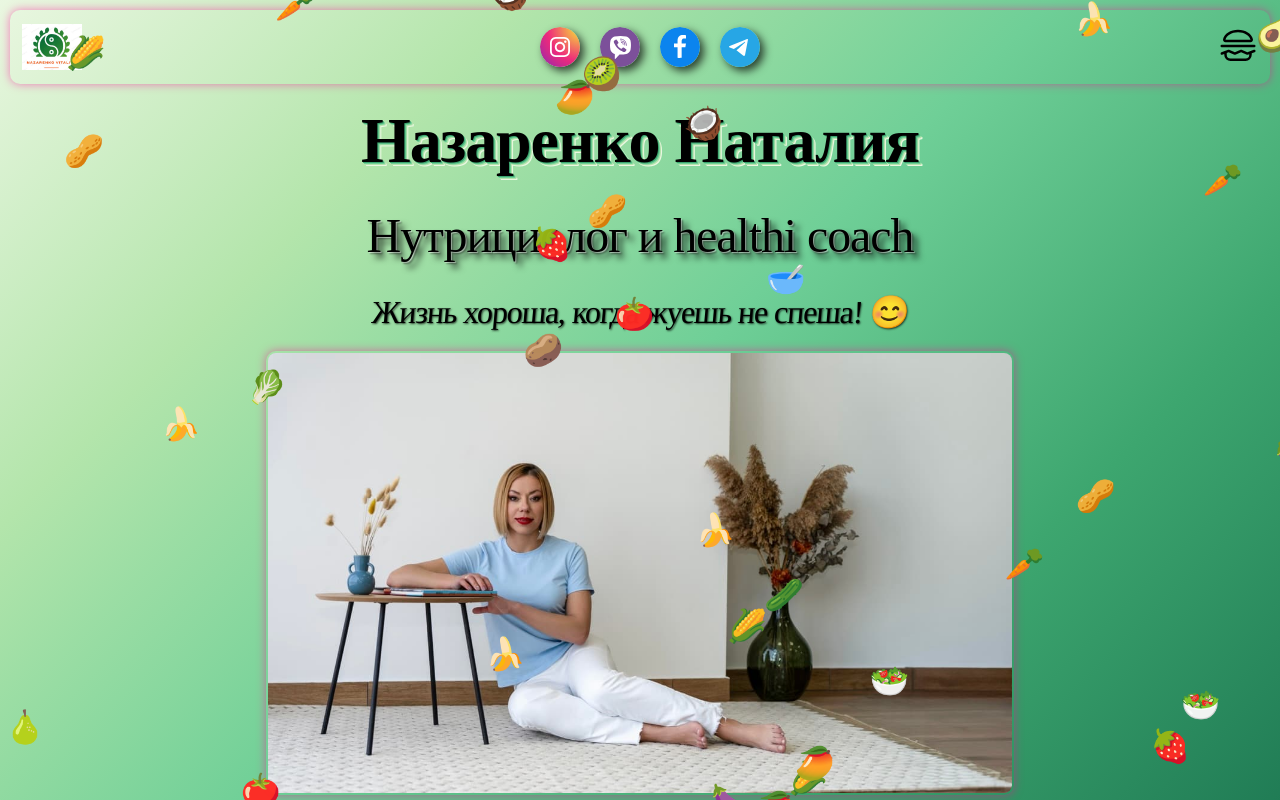
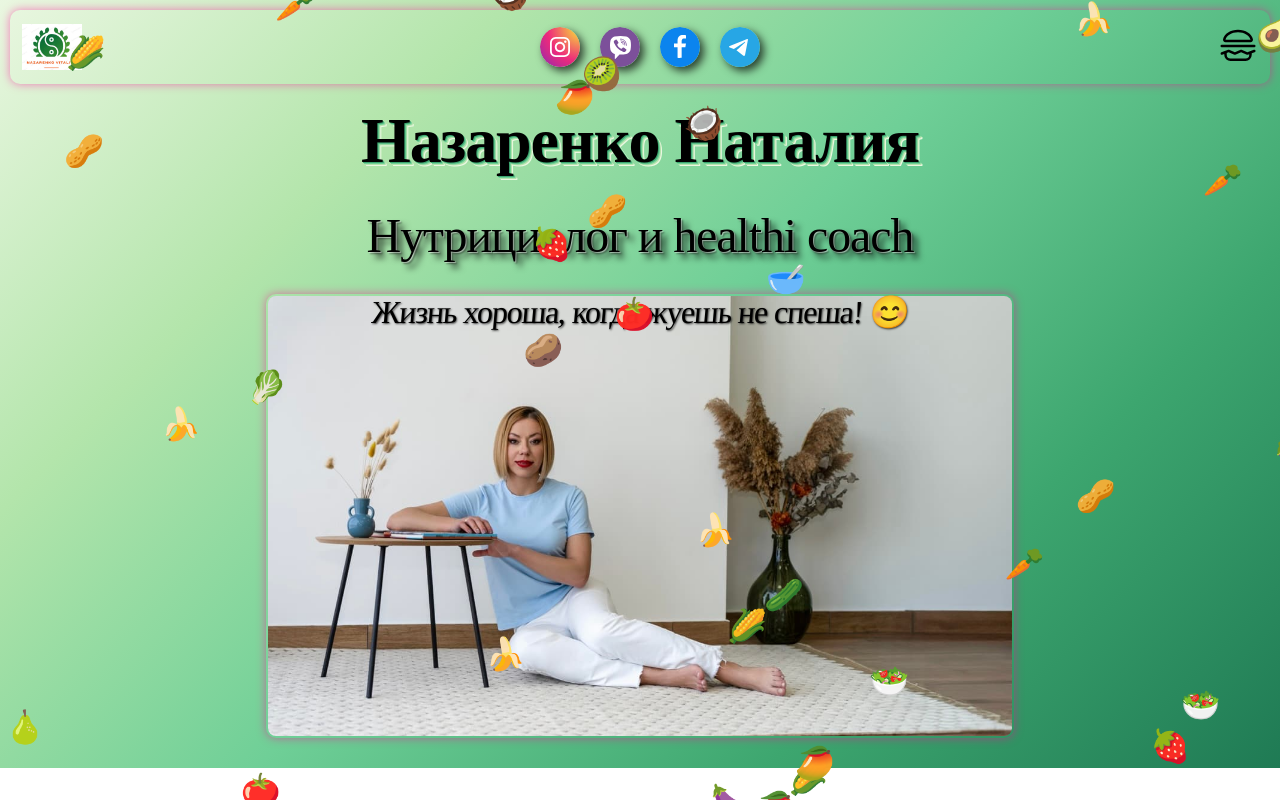
Before and after one commit to costiantynsnaider35/nazarenko.vitality, a React (Vite) app: page / in a window 1280 px wide. Built offline with nearby package versions, Linux system fonts and the light colour scheme.

Commit message:
Update Home.module.css

```diff
--- a/src/components/Home/Home.module.css
+++ b/src/components/Home/Home.module.css
@@ -2,7 +2,7 @@
   display: flex;
   flex-direction: column;
   align-items: center;
-  justify-content: space-evenly;
+  justify-content: center;
   padding: 10px 0;
   width: auto;
   gap: 30px;
@@ -14,6 +14,7 @@
   justify-content: flex-start;
   gap: 30px;
   width: 351px;
+  height: 170px;
   z-index: 2;
 }
 .homeImg {
```
